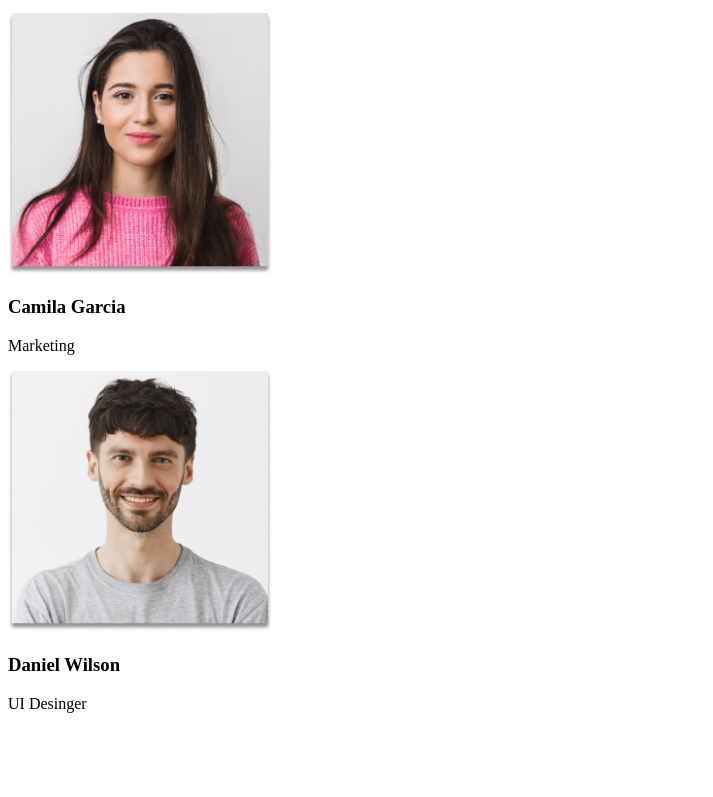
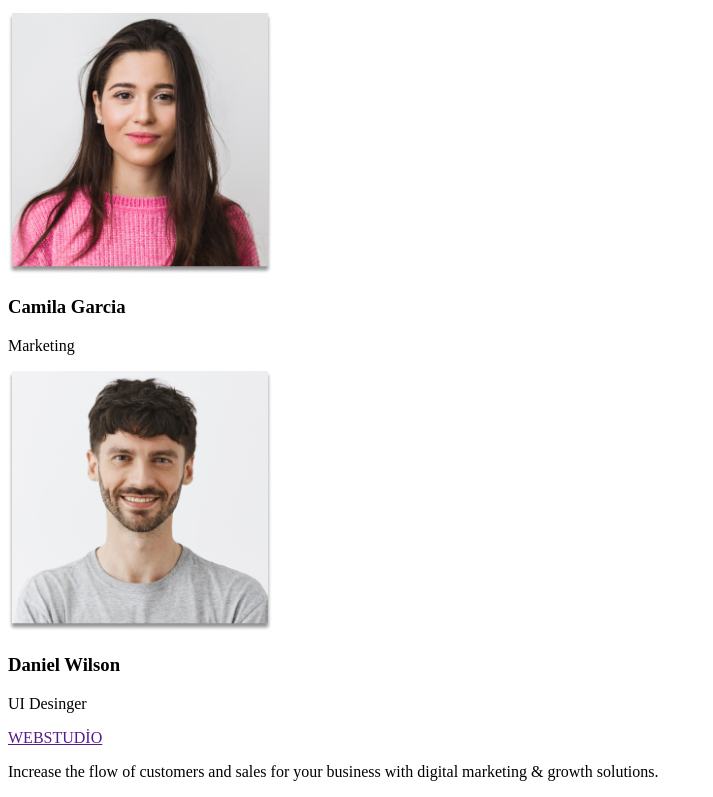
Before and after one commit to kayanursenn/goit-markup-hw-01, a plain HTML site: page index.html in a window 1280 px wide. Shown: the part 1330-2127 px from the top of the page, without its empty margins (0-713 px from the left). Before the commit the page ends 2059 px from the top, so only its background shows below. Drawn offline with Linux system fonts and the light colour scheme.

Commit message:
footer alanı bitti.

```diff
--- a/index.html
+++ b/index.html
@@ -72,5 +72,16 @@
         <p>UI Desinger</p>
       </section>
       <!--üçüncü bölüm bitti-->
-        <main>
+    </main>
+    <!--sitenin orta alanı bitti-->
+    <!--sitenin footer alanı-->
+    <footer>
+      <a href="">WEBSTUDİO</a>
+      <p>
+        Increase the flow of customers and sales for your business with digital
+        marketing & growth solutions.
+      </p>
+    </footer>
+    <!--sitenin footer alanı bitti-->
   </body>
+</html>
```
Lines whose indentation alone changed are shown as unchanged.
